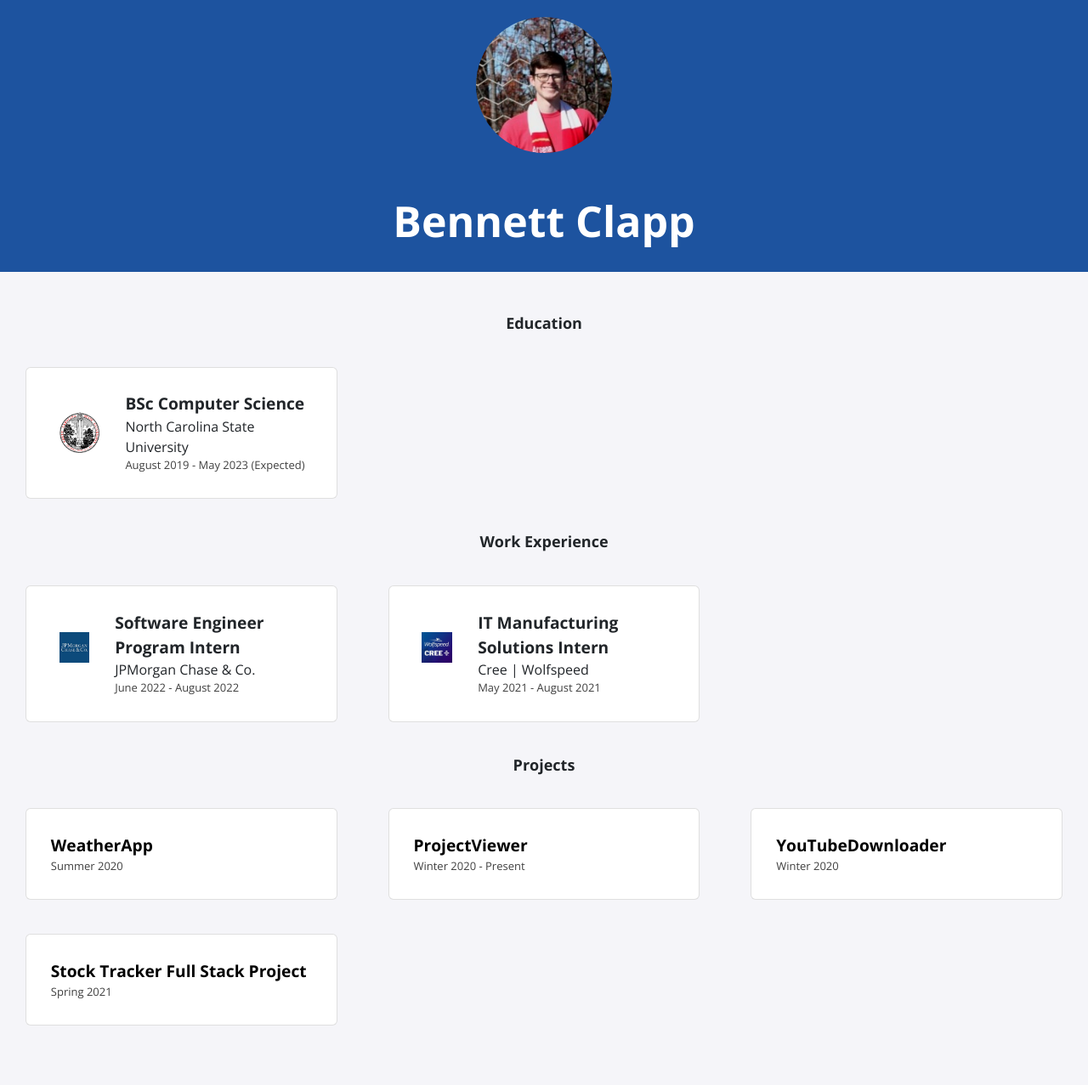
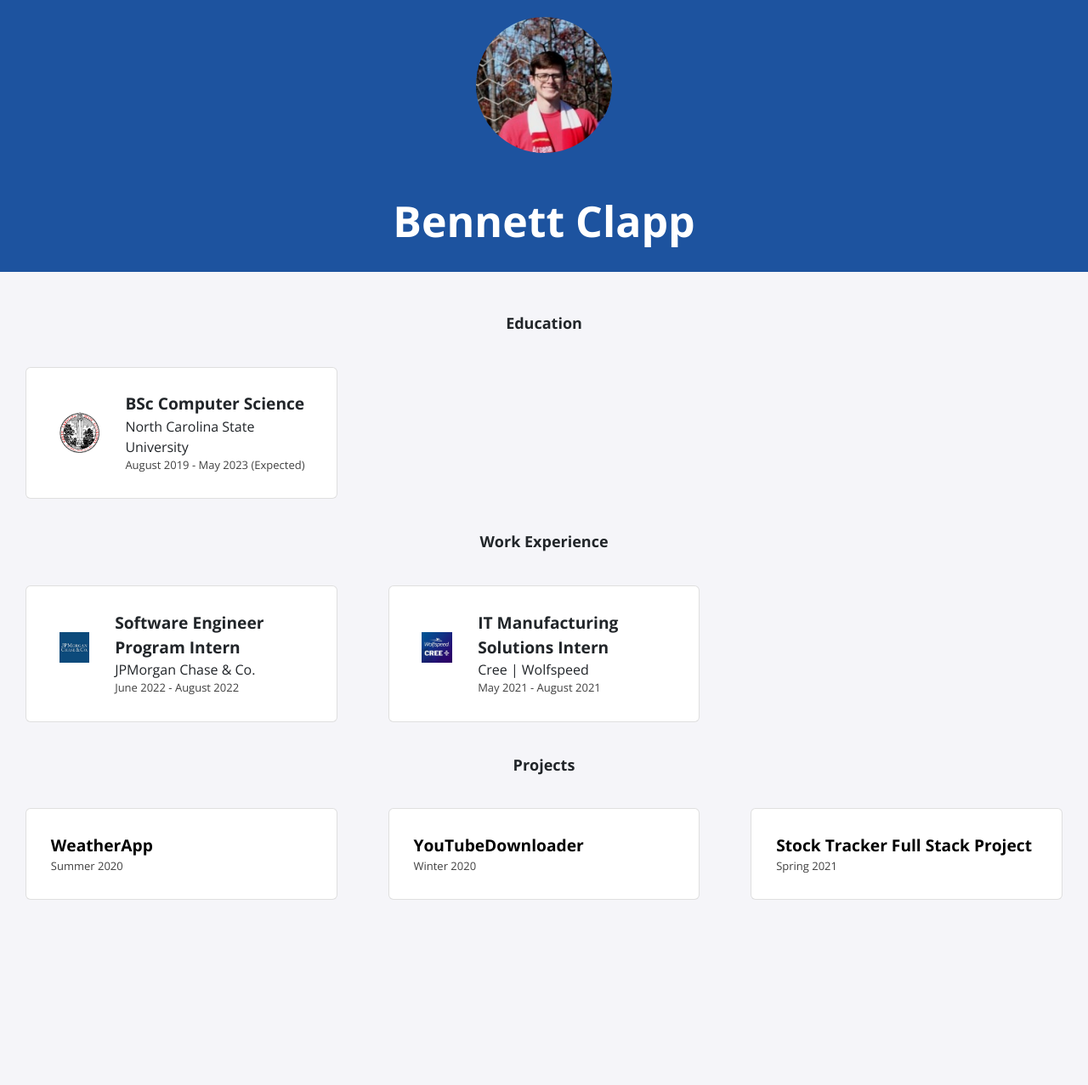
Before and after one commit to Beclapp/Beclapp.github.io, a Jekyll site: the page built from index.html, in a window 1280 px wide. Shown: the whole page at 85% size. Built offline with Jekyll 4.4.1, drawn with Linux system fonts in a browser that asks for light colours; nearby versions of some CDN libraries; after the commit the page ends 1129 px from its top, so only the background shows below that.

Commit message:
Update projects.yml

```diff
--- a/_data/projects.yml
+++ b/_data/projects.yml
@@ -1,10 +1,6 @@
 - title: WeatherApp
   date: Summer 2020
   page-name: weatherapp
-
-- title: ProjectViewer
-  date: Winter 2020 - Present
-  page-name: projectviewer
 
 - title: YouTubeDownloader
   date: Winter 2020
```
